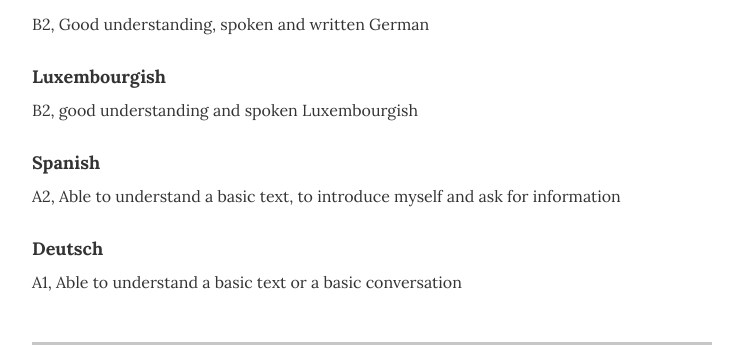
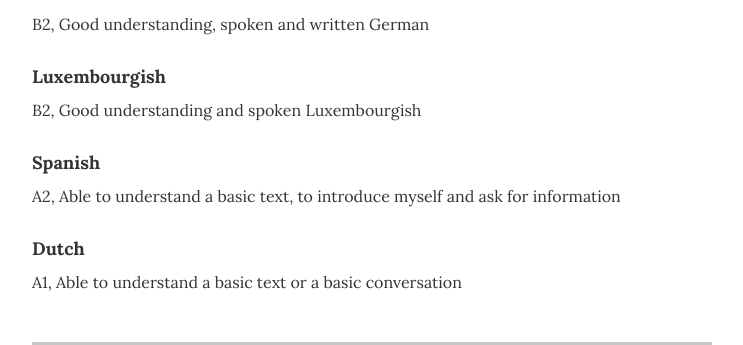
Before and after one commit to PaulFagerin/PaulFagerin.github.io, a Jekyll site: the page built from index.html, in a window 1280 px wide and 900 px high, scrolled down 1881 px. Shown: the part 160-505 px from the top of the window, without its empty margins (268-1011 px from the left). Built offline with Jekyll 4.4.1, drawn with Linux system fonts in a browser that asks for light colours.

Commit message:
clerical mistakes

```diff
--- a/_layouts/resume.html
+++ b/_layouts/resume.html
@@ -153,7 +153,7 @@
 
         <div class="resume-item">
           <h4 class="resume-item-details">Luxembourgish</h4>
-          <p class="resume-item-copy">B2, good understanding and spoken Luxembourgish</p>
+          <p class="resume-item-copy">B2, Good understanding and spoken Luxembourgish</p>
         </div>
 
         <div class="resume-item">
@@ -162,7 +162,7 @@
         </div>
 
         <div class="resume-item">
-          <h4 class="resume-item-details">Deutsch</h4>
+          <h4 class="resume-item-details">Dutch</h4>
           <p class="resume-item-copy">A1, Able to understand a basic text or a basic conversation</p>
         </div>
 
```
